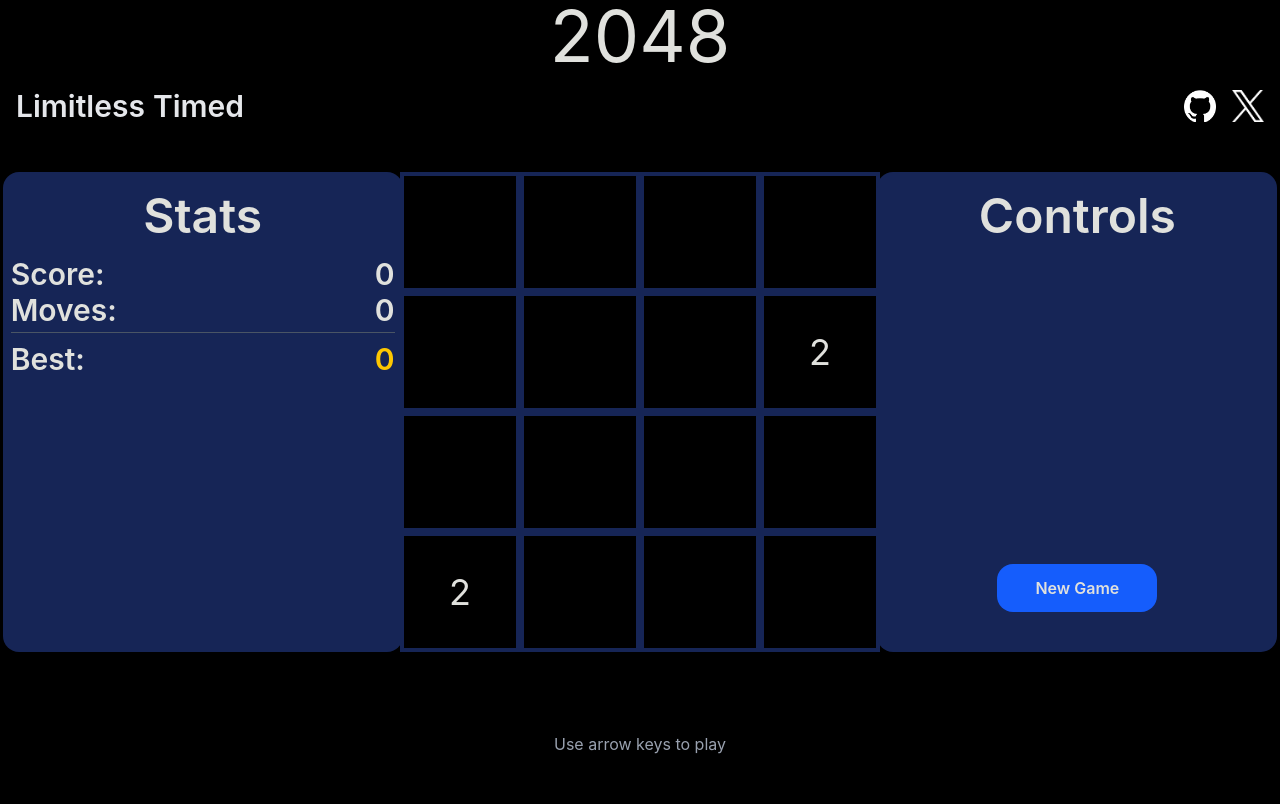
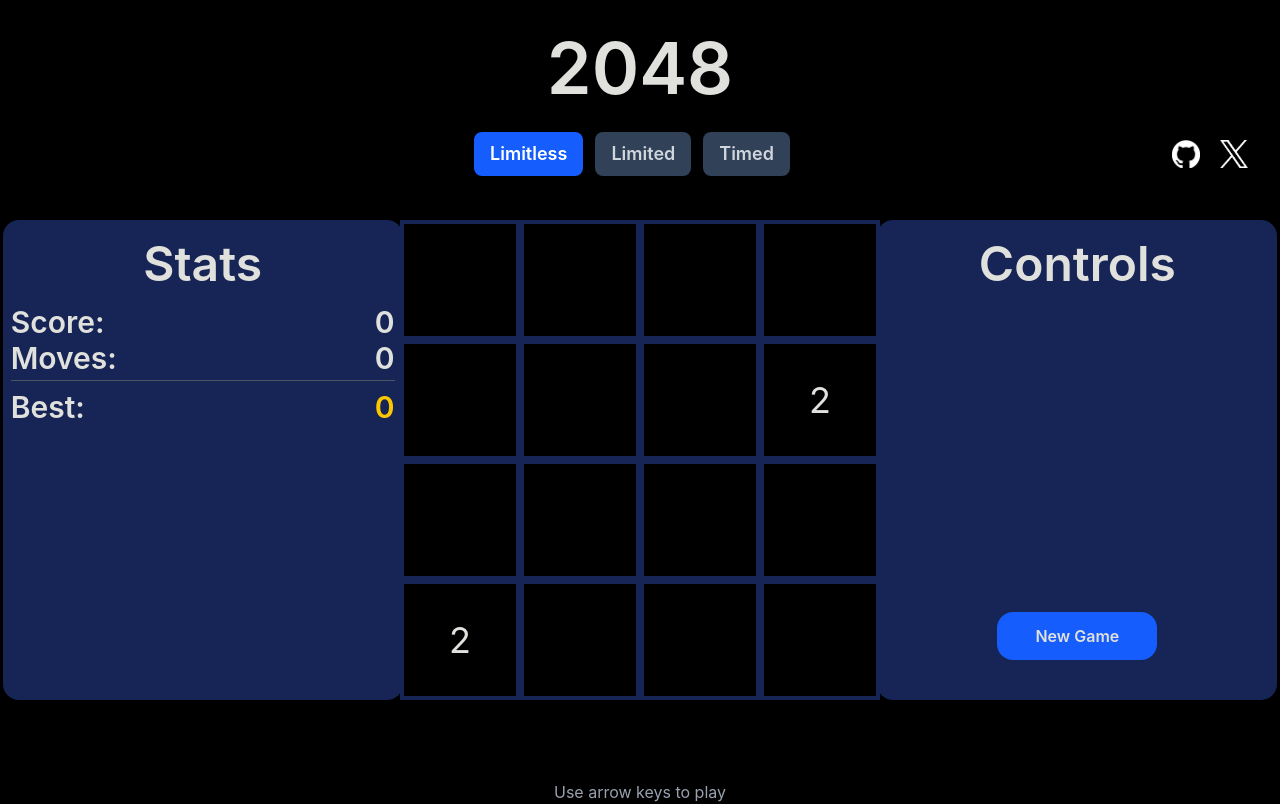
Before and after one commit to ThomasFraserDev/2048, a React (Vite) app: page / in a window 1280 px wide. Built offline with nearby package versions, Linux system fonts and the light colour scheme.

Commit message:
- Improved styling of the navbar to match the rest of the game - Added functionality to the mode switcher in the navbar

```diff
--- a/src/App.jsx
+++ b/src/App.jsx
@@ -4,12 +4,18 @@ import Board from "./components/Board"
 import Stats from "./components/Stats";
 import GameController from "./components/GameController";
 import {emptyBoard, addRandomTile, moveLeft, moveRight, moveUp, moveDown, boardsEqual, getScore} from "./utils/gameLogic"
+import Navbar from "./components/Navbar";
 
 export default function App() {
   const [board, setBoard] = useState(emptyBoard());
   const [score, setScore] = useState(getScore(board));
   const [moves, setMoves] = useState(0);
   const [highScore, setHighScore] = useState(getScore(board));
+  const [mode, setMode] = useState(() => localStorage.getItem('mode') || 'limitless');
+
+  useEffect(() => {
+    localStorage.setItem('mode', mode);
+  }, [mode]);
 
   useEffect(() => { // Initialise the board with two random filled tiles
     let newBoard = addRandomTile([...board.map(r => [...r])]);
@@ -70,7 +76,7 @@ export default function App() {
 
   return (
     <div> {/* Main container */}
-      <Header/>
+      <Header mode={mode} setMode={setMode}/>
       <div className="grid grid-cols-3 place-items-center gap-8 mt-4">
         <Stats score={score} moves={moves} highScore={highScore}/>
         <Board board={board}/>
--- a/src/components/Header.jsx
+++ b/src/components/Header.jsx
@@ -1,10 +1,10 @@
 import Navbar from "./Navbar"
 
-export default function Header() {
+export default function Header({ mode, setMode }) {
     return(
-        <div className="w-full flex-col text-7xl mb-8">
-        <h1 className="text-center"> 2048 </h1>
-        <Navbar/>
+        <div className="w-full flex-col text-7xl my-8">
+        <h1 className="text-center font-semibold"> 2048 </h1>
+        <Navbar mode={mode} setMode={setMode}/>
         </div>
     )
 }
--- a/src/components/Navbar.jsx
+++ b/src/components/Navbar.jsx
@@ -1,24 +1,40 @@
-export default function Navbar() {
-    return(
-        <nav className="w-full sticky z-50 top-0 p-3 sm:p-4 text-gray-200">
-      <div className="flex flex-col sm:flex-row items-center gap-3 sm:gap-6">
-        <div className="flex flex-row gap-2 items-center w-full sm:w-auto justify-center sm:justify-start">
-          <span className="text-xl sm:text-3xl font-semibold">Limitless</span>
-          <span className="text-xl sm:text-3xl font-semibold">Timed</span>
+export default function Navbar({ mode, setMode }) {
+  const base = "px-4 py-2 rounded-lg text-lg font-semibold cursor-pointer";
+  const selected = "bg-blue-600 text-white";
+  const unselected = "bg-slate-700 text-gray-300 hover:bg-slate-600";
+
+  return (
+    <nav className="w-full sticky top-0 z-40 px-4 py-3 my-4">
+      <div className="w-full flex flex-row gap-4 items-center justify-between">
+        <div className="flex-1"></div>
+
+        <div className="flex flex-row gap-3">
+
+          <button type="button" onClick={() => setMode('limitless')} className={`${base} ${mode === 'limitless' ? selected : unselected}`}>
+            Limitless
+          </button>
+
+          <button type="button" onClick={() => setMode('limited')} className={`${base} ${mode === 'limited' ? selected : unselected}`}>
+            Limited
+          </button>
+
+          <button type="button" onClick={() => setMode('timed')} className={`${base} ${mode === 'timed' ? selected : unselected}`}>
+            Timed
+          </button>
         </div>
 
-        <div className="flex flex-row items-center gap-4 sm:ml-auto">
-
+        <div className="flex-1 flex items-center justify-end gap-5 mr-4">
 
           <a href="https://github.com/TheRealThomasFraser">
-            <img className="h-6 w-6 sm:h-8 sm:w-8" src="/assets/github-mark-white.png" />
+            <img className="h-7 w-7" src="/assets/github-mark-white.png"/>
           </a>
+
           <a href="https://x.com/ThomasFDev">
-            <img className="h-6 w-6 sm:h-8 sm:w-8" src="/assets/twitterLogo.png" />
+            <img className="h-7 w-7" src="/assets/twitterLogo.png"/>
           </a>
+
         </div>
-
       </div>
     </nav>
-    )
+  );
 }
--- a/src/index.css
+++ b/src/index.css
@@ -25,7 +25,5 @@ a:hover {
 }
 
 body {
-  width: 100vw;
-  height: 100vh;
   z-index: -1;
 }
```
